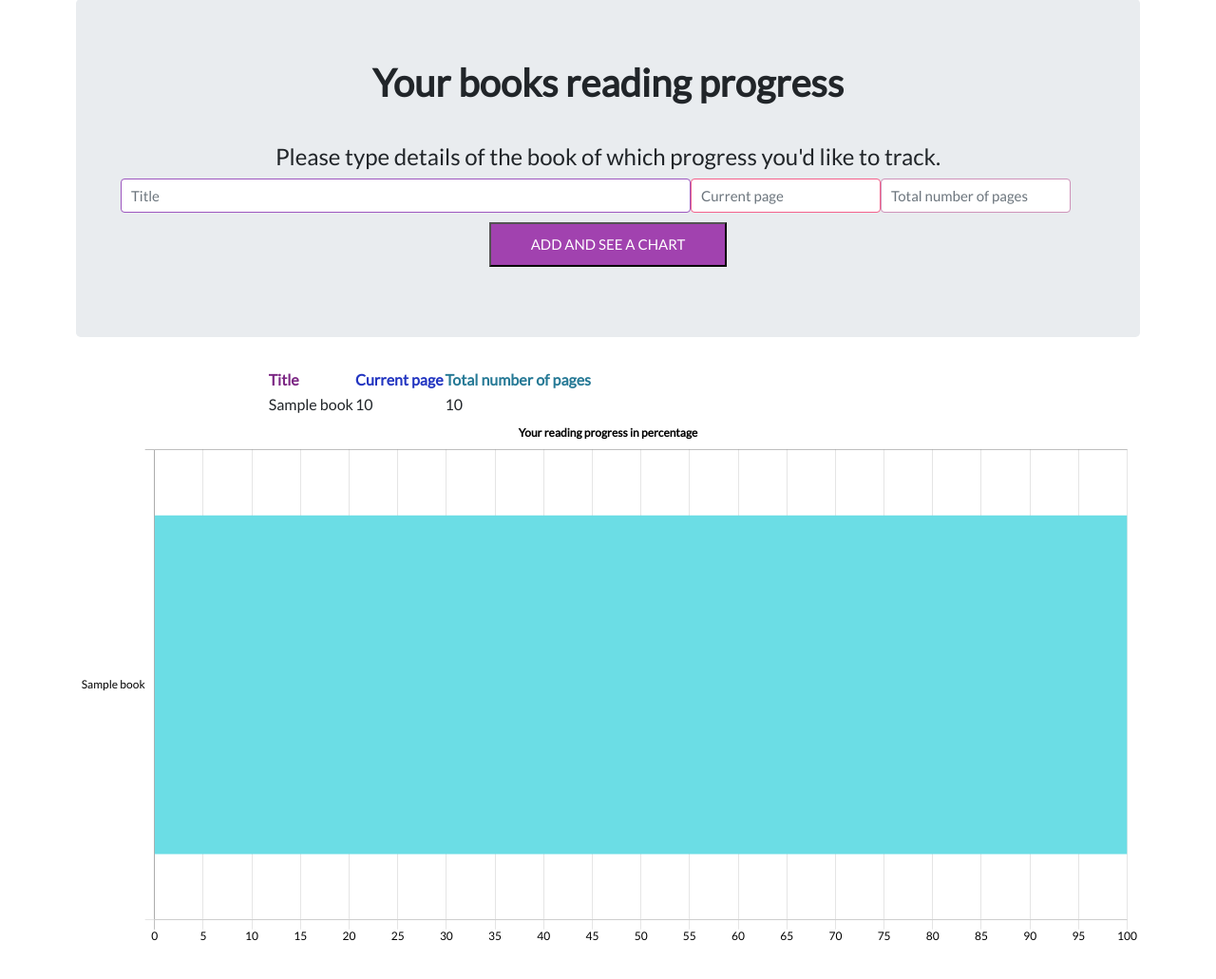
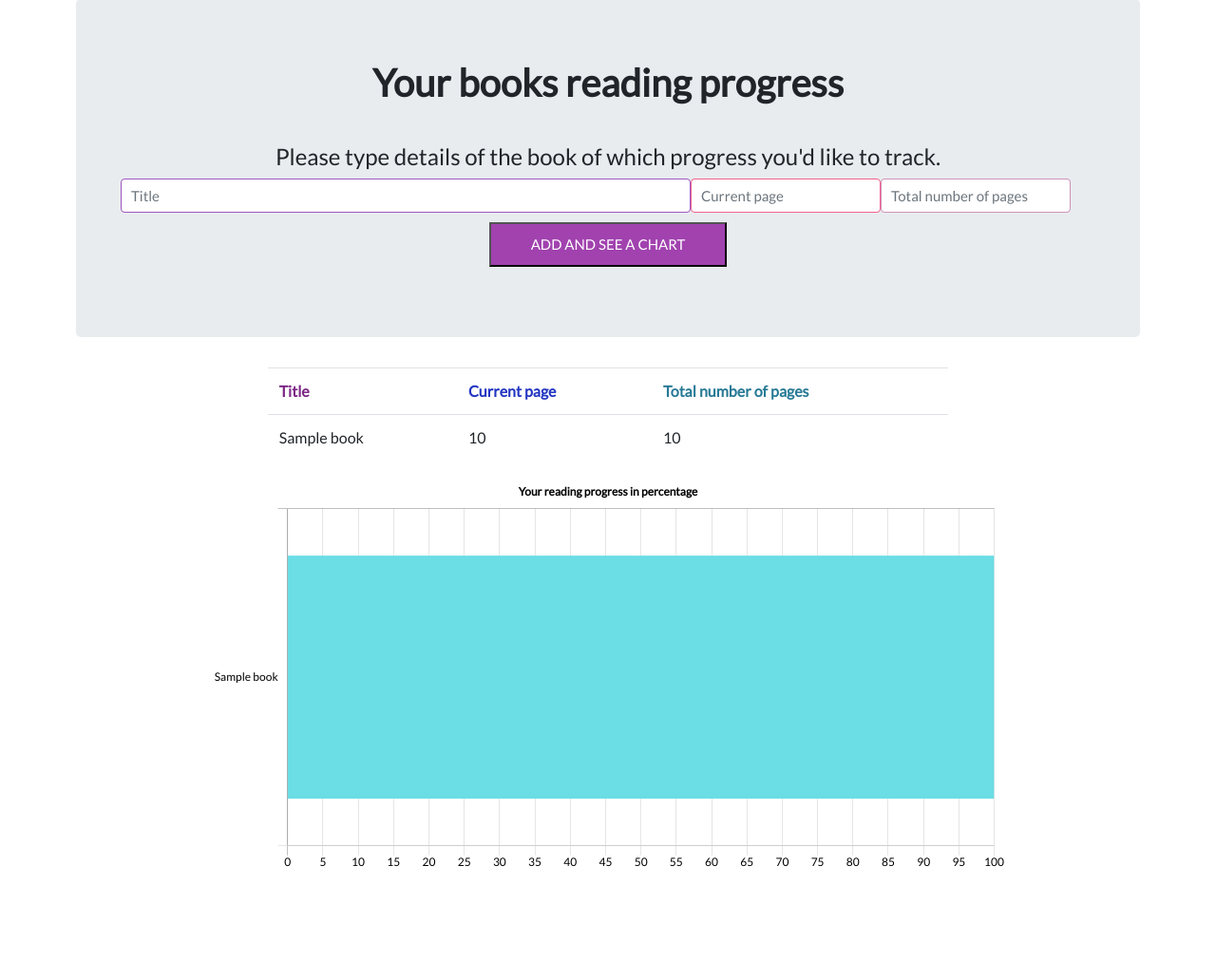
Before and after one commit to PaulinaKas/Reading-process-tracker-web-app, a Django app: page /lists/1/ in a window 1280 px wide. Shown: the part 33-1064 px from the top of the page at 95% size. After the commit the page ends 946 px from the top, so only its background shows below. Run offline with Django 3.2, Linux system fonts and the light colour scheme; tables that the repository leaves empty hold one stand-in row (values such as "Sample post"); parts of the project's set-up code (start-up, migrations or seed data) failed here and were passed over; some libraries are stand-ins or nearby versions.

Commit message:
Refactoring

```diff
--- a/project/app/templates/list.html
+++ b/project/app/templates/list.html
@@ -5,7 +5,7 @@
 {% endblock %}
 
 {% block book_table %}
-    <table id="id_book_table">
+    <table id="id_book_table" class="table">
         <th style="color:#7c2784">Title</th>
         <th style="color:#2235c1">Current page</th>
         <th style="color:#277a96">Total number of pages</th>
@@ -20,7 +20,9 @@
 {% endblock %}
 
 {% block chart_js %}
-    <canvas id="bar-chart"></canvas>
+    <div style="width: 75%">
+      <canvas id="bar-chart"></canvas>
+    </div>
     <script src="https://cdnjs.cloudflare.com/ajax/libs/Chart.js/2.5.0/Chart.min.js"></script>
     <script>
         Chart.defaults.global.defaultFontFamily = "Lato";
```
Also changed, not shown: project/app/templates/myList.html (+4 -6 lines).
